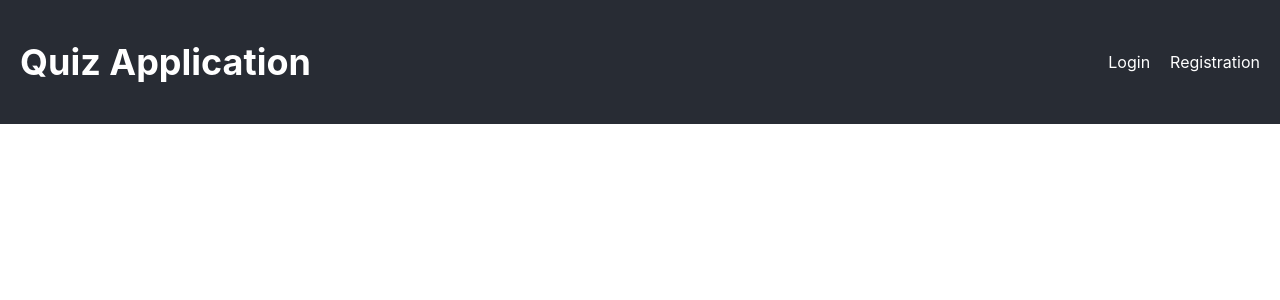
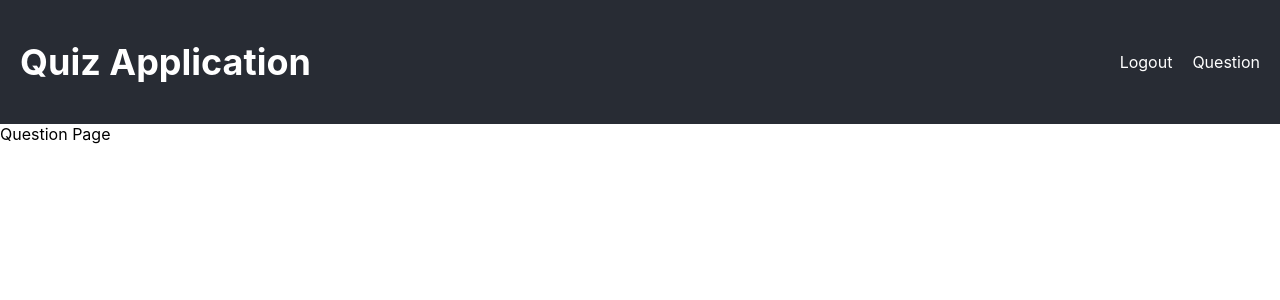
Before and after one commit to tajal1/quizapp-frontend, a React (Create React App) app: page /question in a window 1280 px wide. Shown: the top 300 px of the page. Built offline with nearby package versions, Linux system fonts and the light colour scheme; sample sign-in values are in the browser's storage.

Commit message:
logut done

```diff
--- a/src/App.js
+++ b/src/App.js
@@ -16,7 +16,7 @@ const App = () => {
         localStorage.setItem('access_token', token);
         setIsLoggedIn(true);
     };
-    const token = localStorage.removeItem('access_token');;
+
     const handleLogout = () => {
         localStorage.removeItem('access_token');
         setIsLoggedIn(false);
@@ -24,13 +24,19 @@ const App = () => {
 
     return (
         <Router>
-            <NavBar />
+            <NavBar isLoggedIn={isLoggedIn} handleLogout={handleLogout} />
             <Routes>
                 <Route path="/login" element={<Login onLogin={handleLogin} />} />
                 <Route path="/register" element={<Register />} />
                 <Route path="/welcome" element={
                     <ProtectedRoute>
                         <WelcomePage />
+                    </ProtectedRoute>
+                } />
+
+                <Route path="/question" element={
+                    <ProtectedRoute>
+                        <Question />
                     </ProtectedRoute>
                 } />
                 {/* Add other routes as needed */}
--- a/src/components/NavBar.js
+++ b/src/components/NavBar.js
@@ -1,17 +1,28 @@
-// NavBar.js
 import React from 'react';
 import { Link } from 'react-router-dom';
 
-const NavBar = () => {
-
+const NavBar = ({ isLoggedIn, handleLogout }) => {
   return (
     <div style={styles.navBar}>
       <div style={styles.logo}>
         <h2>Quiz Application</h2>
       </div>
       <div style={styles.navLinks}>
-        <Link to="/login" style={styles.link}>Login</Link>
-        <Link to="/register" style={styles.link}>Registration</Link>
+        {isLoggedIn ? (
+          <>
+            <span onClick={handleLogout} style={styles.link}>Logout</span>
+            <span style={styles.link}>
+              <Link to="/question" style={styles.link}>Question</Link>
+            </span>
+          </>
+
+
+        ) : (
+          <>
+            <Link to="/login" style={styles.link}>Login</Link>
+            <Link to="/register" style={styles.link}>Registration</Link>
+          </>
+        )}
       </div>
     </div>
   );
--- a/src/components/Question.js
+++ b/src/components/Question.js
@@ -1,7 +1,8 @@
 import React from 'react';
 
 const Question = () => {
-    return <div>Question Page</div>;
+    const token = localStorage.getItem('access_token');
+    return <div>Question  Page</div>;
 };
 
 export default Question;
```
